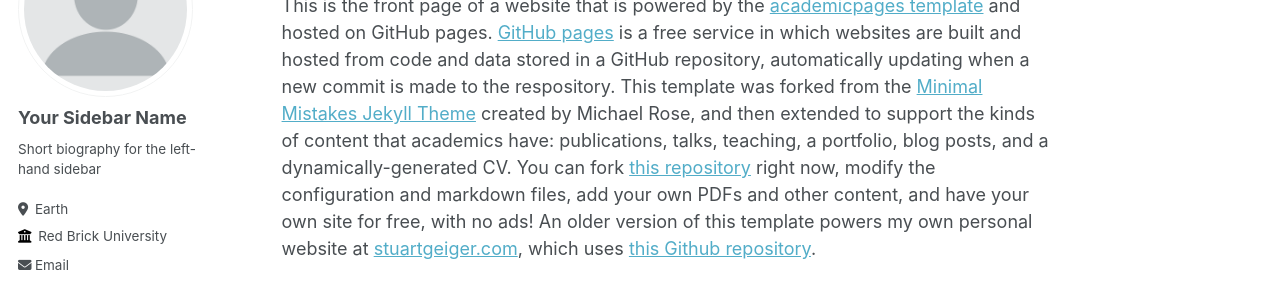
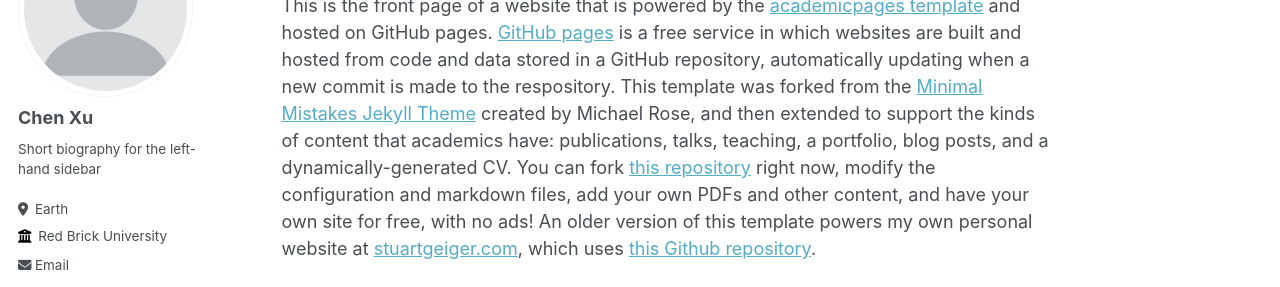
Before and after one commit to ChenXu02/ChenXu02.github.io, a Jekyll site: the page built from _pages/about.md, in a window 1280 px wide. Shown: the part 196-483 px from the top of the page. Built offline with Jekyll 4.4.1, drawn with Linux system fonts in a browser that asks for light colours; some web fonts are replaced.

Commit message:
Update _config.yml

```diff
--- a/_config.yml
+++ b/_config.yml
@@ -22,7 +22,7 @@ repository               : "ChenXu02/ChenXu02.github.io"
 author:
   # Biographic information
   avatar           : "profile.png"
-  name             : "Your Sidebar Name"
+  name             : "Chen Xu"
   pronouns         : # example: "she/her"
   bio              : "Short biography for the left-hand sidebar"
   location         : "Earth"
```
